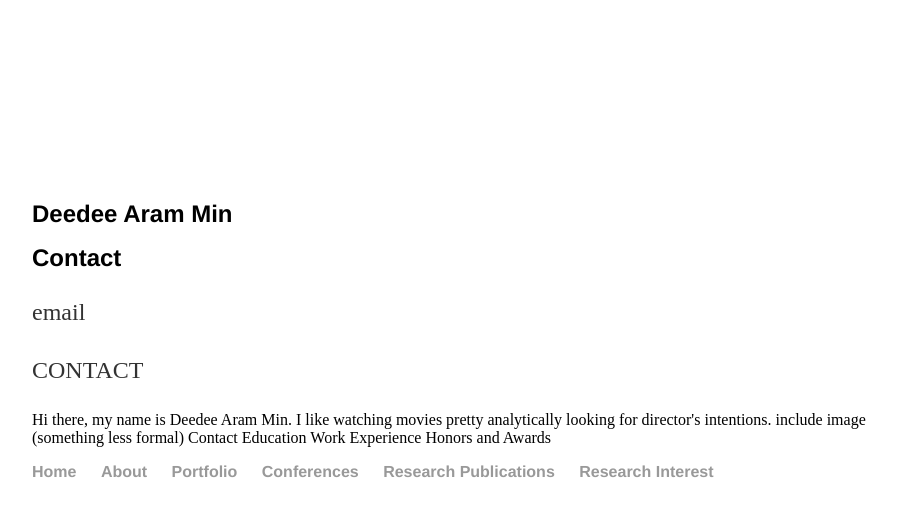
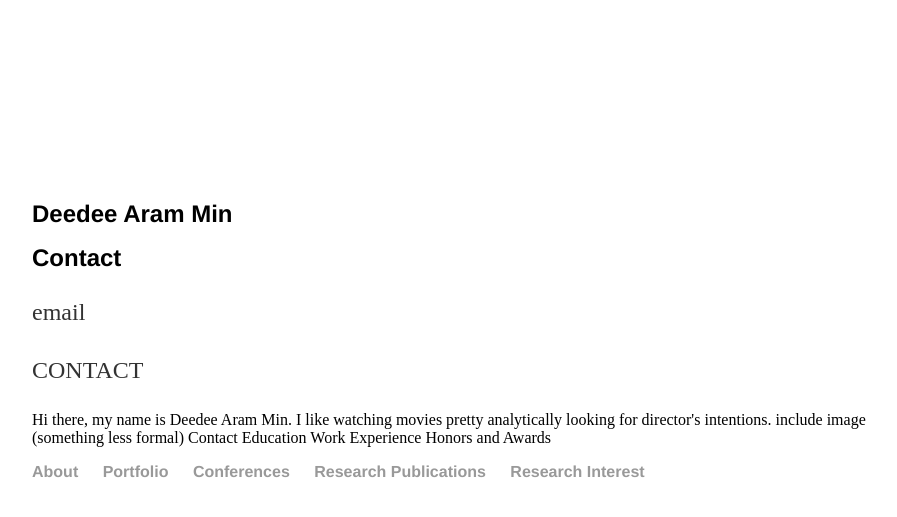
Before and after one commit to mindeed/mindeed.github.io, a Jekyll site: the page built from About/index.html, in a window 1280 px wide. Shown: the top 517 px of the page, without its empty margins (160-1057 px from the left). Built offline with Jekyll 4.4.1, drawn with Linux system fonts in a browser that asks for light colours.

Commit message:
Update default.html

```diff
--- a/_layouts/default.html
+++ b/_layouts/default.html
@@ -15,7 +15,6 @@
 
 			<nav>
 	    		<ul>
-				<li><a href="/Home">Home</a></li>
 	        		<li><a href="/About">About</a></li>
 		        	<li><a href="/Portfolio">Portfolio</a></li>
 				<li><a href="/Conferences">Conferences</a></li>
```
